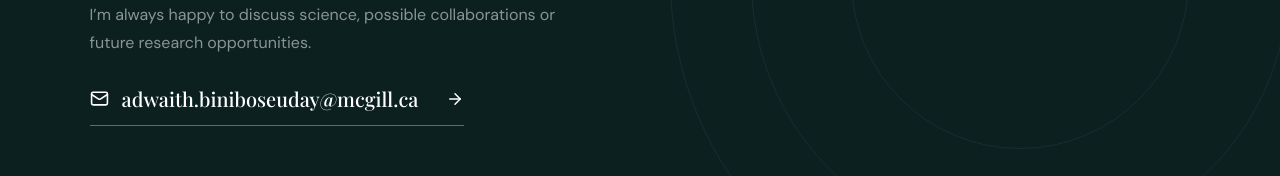
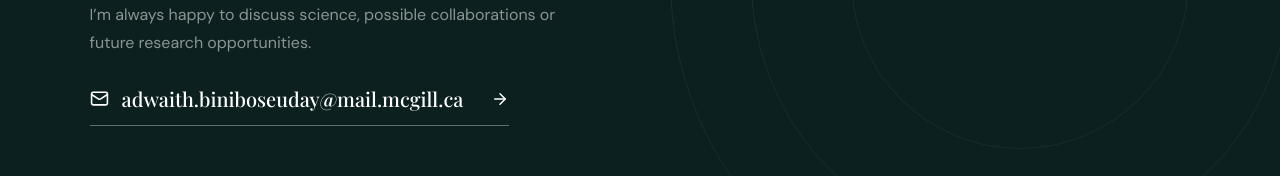
Before and after one commit to Adwaith99/my_website, a React (Vite) app: page / in a window 1280 px wide. Shown: the part 7314-7490 px from the top of the page. Built offline with nearby package versions, Linux system fonts and the light colour scheme; a web font is replaced by a local one.

Commit message:
Correct email

```diff
--- a/src/App.jsx
+++ b/src/App.jsx
@@ -23,7 +23,7 @@ const profile = {
   initials: 'ABU',
   role: 'PhD Student · Structural Biology',
   institution: 'McGill University',
-  email: 'adwaith.biniboseuday@mcgill.ca',
+  email: 'adwaith.biniboseuday@mail.mcgill.ca',
   // Add your PDF to public/ and replace null with its filename, for example:
   // cv: 'Adwaith_Uday_CV.pdf',
   cv: 'Adwaith_CV_Sep24_2026.pdf',
```
